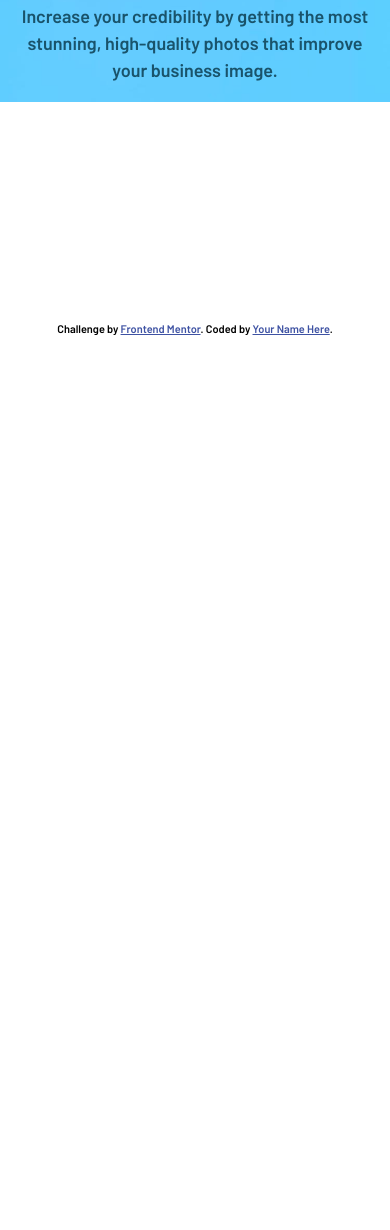
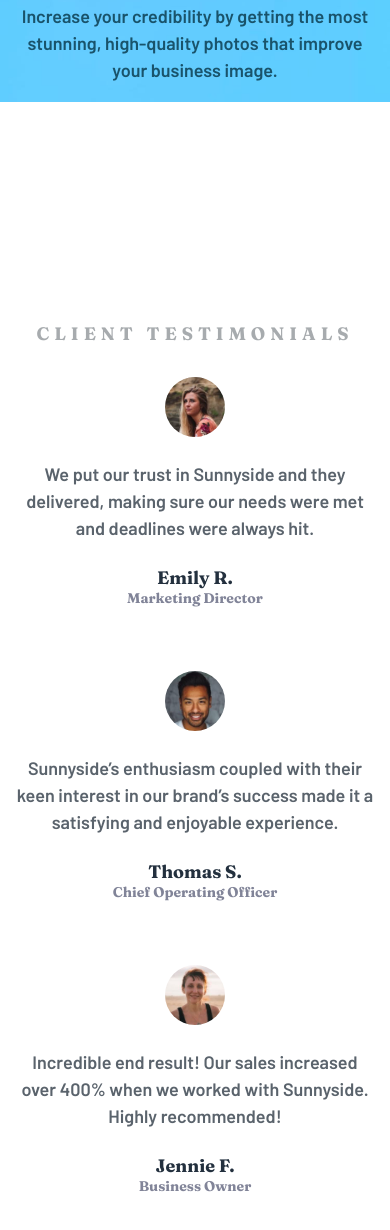
Before and after one commit to DavidXploidz/Sunnyside-agency-landing-page, a plain HTML site: page index.html in a window 390 px wide. Shown: the part 3516-4746 px from the top of the page. Before the commit the page ends 3851 px from the top, so only its background shows below. Drawn offline with Linux system fonts and the light colour scheme.

Commit message:
testimoniales mobile agregado

```diff
--- a/css/styles.css
+++ b/css/styles.css
@@ -174,3 +174,43 @@ input, textarea, button, select{
 .btn-more--pink::after{
     background-color: var(--SoftRed);
 }
+/* Seccion de testimoniales */
+.section-testimoniales{
+    padding: 0rem 1rem 1rem 1rem;
+}
+.section-testimoniales-title{
+    color: var(--GrayishBlue);
+    font-family: var(--fuenteHeadings);
+    text-align: center;
+    letter-spacing: 5px;
+    text-transform: uppercase;
+}
+.testimoniales__container{
+    display: grid;
+}
+.testimonial{
+    display: grid;
+    place-items: center;
+    padding-block: 2rem;
+    row-gap: 1.5rem;
+}
+.testimonial__img{
+    border-radius: 50%;
+    height: 60px;
+    width: 60px;
+}
+.testimonial__exp{
+    line-height: 1.5;
+    text-align: center;
+    color: var(--VeryDarkGrayishBlue);
+}
+.testimonial__name{
+    text-align: center;
+    font-family: var(--fuenteHeadings);
+    color: var(--VeryDarkDesaturatedBlue);
+}
+.testimonial__name--job{
+    display: block;
+    color: var(--DarkGrayishBlue);
+    font-size: 14px;
+}
--- a/index.html
+++ b/index.html
@@ -62,8 +62,27 @@
         <p class="main-text main-text--photo">Increase your credibility by getting the most stunning, high-quality photos that improve your business image.</p>
       </div>
     </div>
-
   </main>
+  <section class="section-testimoniales">
+    <h3 class="section-testimoniales-title">client testimonials</h3>
+    <div class="testimoniales__container">
+      <div class="testimonial">
+        <img class="testimonial__img" src="/images/image-emily.jpg" alt="image emily profile">
+        <p class="testimonial__exp">We put our trust in Sunnyside and they delivered, making sure our needs were met and deadlines were always hit.</p>
+        <p class="testimonial__name">Emily R. <span class="testimonial__name testimonial__name--job">Marketing Director</span></p>
+      </div>
+      <div class="testimonial">
+        <img class="testimonial__img" src="/images/image-thomas.jpg" alt="image thomas profile">
+        <p class="testimonial__exp">Sunnyside’s enthusiasm coupled with their keen interest in our brand’s success made it a satisfying and enjoyable experience.</p>
+        <p class="testimonial__name">Thomas S. <span class="testimonial__name testimonial__name--job">Chief Operating Officer</span></p>
+      </div>
+      <div class="testimonial">
+        <img class="testimonial__img" src="/images/image-jennie.jpg" alt="image jennie profile">
+        <p class="testimonial__exp">Incredible end result! Our sales increased over 400% when we worked with Sunnyside. Highly recommended!</p>
+        <p class="testimonial__name">Jennie F. <span class="testimonial__name testimonial__name--job">Business Owner</span></p>
+      </div>
+    </div>
+  </section>
   <div class="attribution">
     Challenge by <a href="https://www.frontendmentor.io?ref=challenge" target="_blank">Frontend Mentor</a>.
     Coded by <a href="#">Your Name Here</a>.
```
